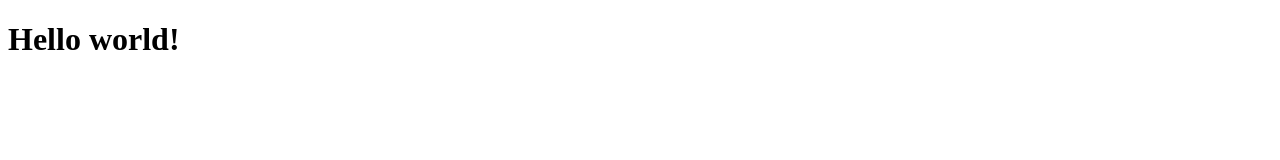
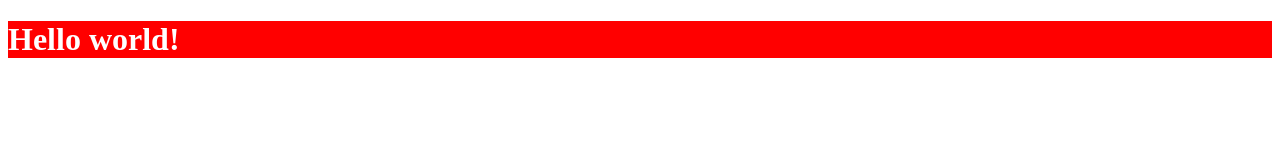
Before and after one commit to somrat350/my-first-github-repo, a plain HTML site: page index.html in a window 1280 px wide. Drawn offline with Linux system fonts and the light colour scheme.

Commit message:
fourth commit

```diff
--- a/index.html
+++ b/index.html
@@ -6,6 +6,6 @@
     <title>My first github repository</title>
 </head>
 <body>
-    <h1>Hello world!</h1>
+    <h1 style="background-color: red; color: white;">Hello world!</h1>
 </body>
 </html>
```
